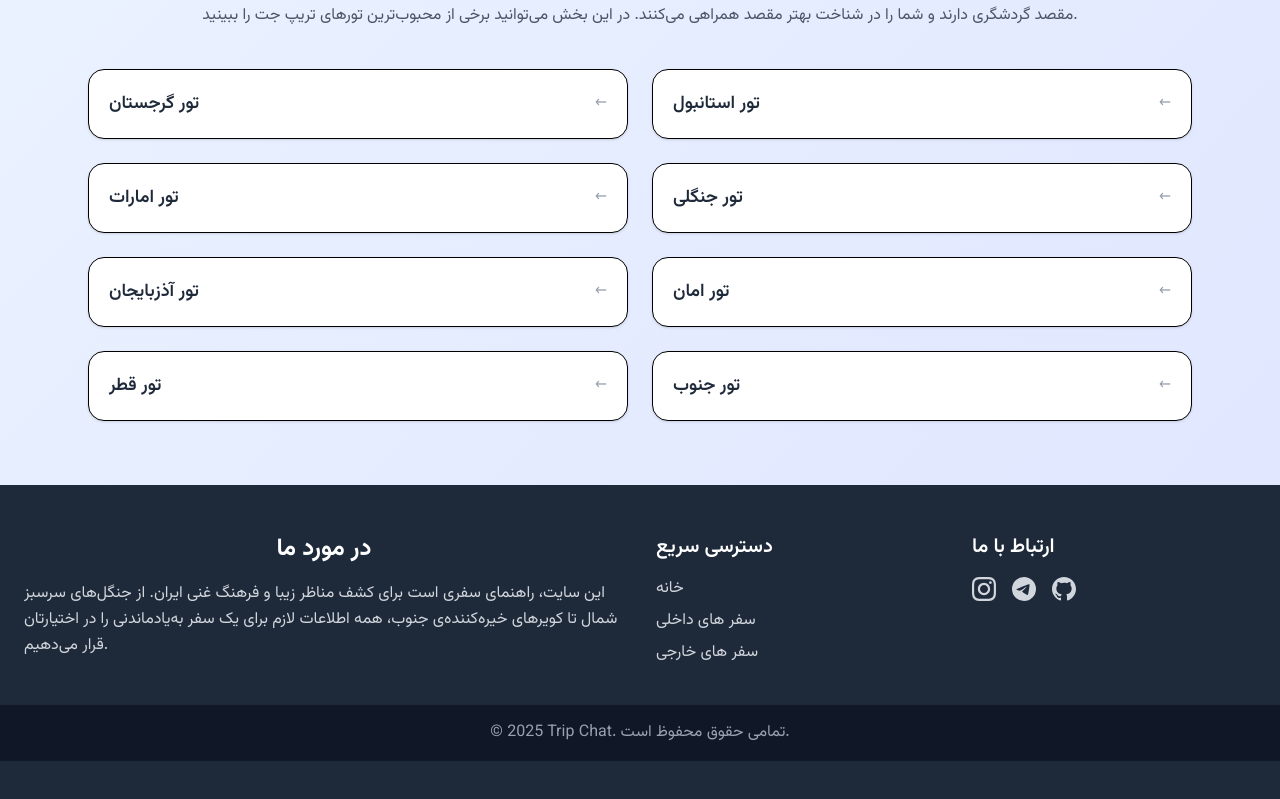
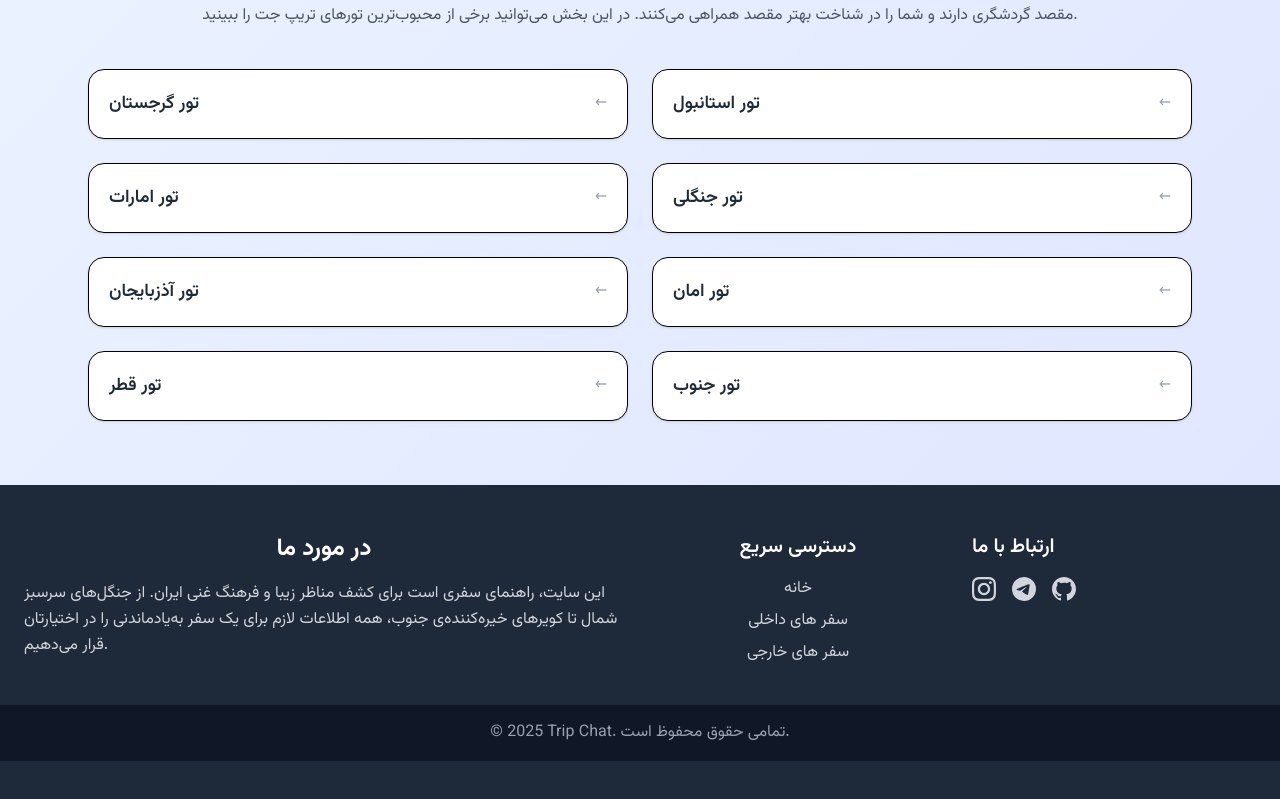
Before and after one commit to unkmitm/Tour, a React (Vite) app in the folder front/: page / in a window 1280 px wide. Shown: the part 2034-2833 px from the top of the page. Built offline with nearby package versions, Linux system fonts and the light colour scheme.

Commit message:
Starting Login Page ...

```diff
--- a/front/src/App.jsx
+++ b/front/src/App.jsx
@@ -1,7 +1,7 @@
 import { Routes, Route } from "react-router-dom";
 import Header from "./Header";
-import SearchBox from "./Search/SearchBox";
-import RecentSearches from "./Search/RecentSearches";
+import SearchBox from "./search/SearchBox";
+import RecentSearches from "./search/RecentSearches";
 import SpecialOffers from "./pages/SpecialOffers";
 import LifeSection from "./components/sections/LifeSection";
 import TourPage from "./pages/TourPage";
--- a/front/src/Footer.jsx
+++ b/front/src/Footer.jsx
@@ -18,8 +18,8 @@ function Footer() {
           </div>
 
           {/* Quick Links */}
-          <div>
-            <h3 className="text-xl font-semibold mb-4">دسترسی سریع</h3>
+          <div className="text-center">
+            <h3 className="text-xl font-semibold mb-4 ">دسترسی سریع</h3>
             <ul className="space-y-2">
               <li>
                 <Link
```
